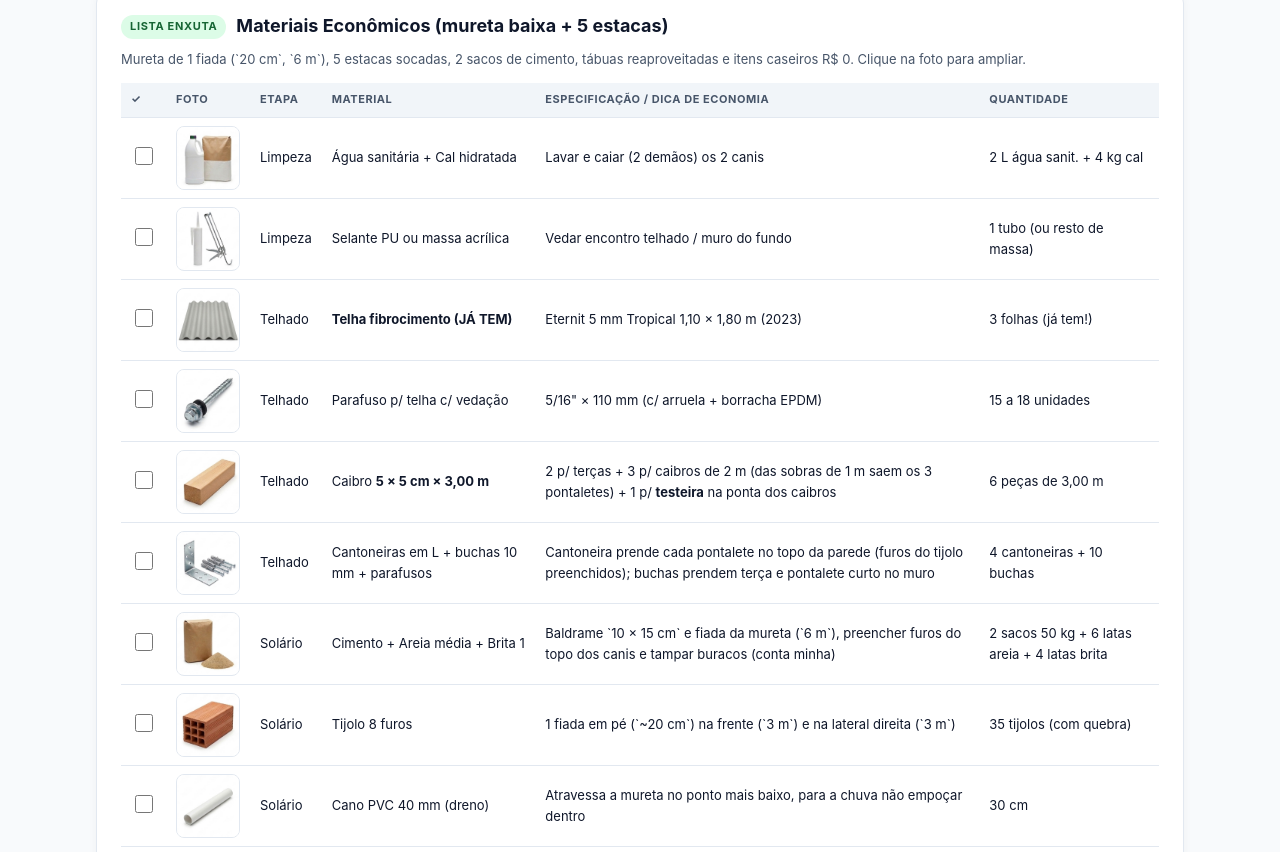
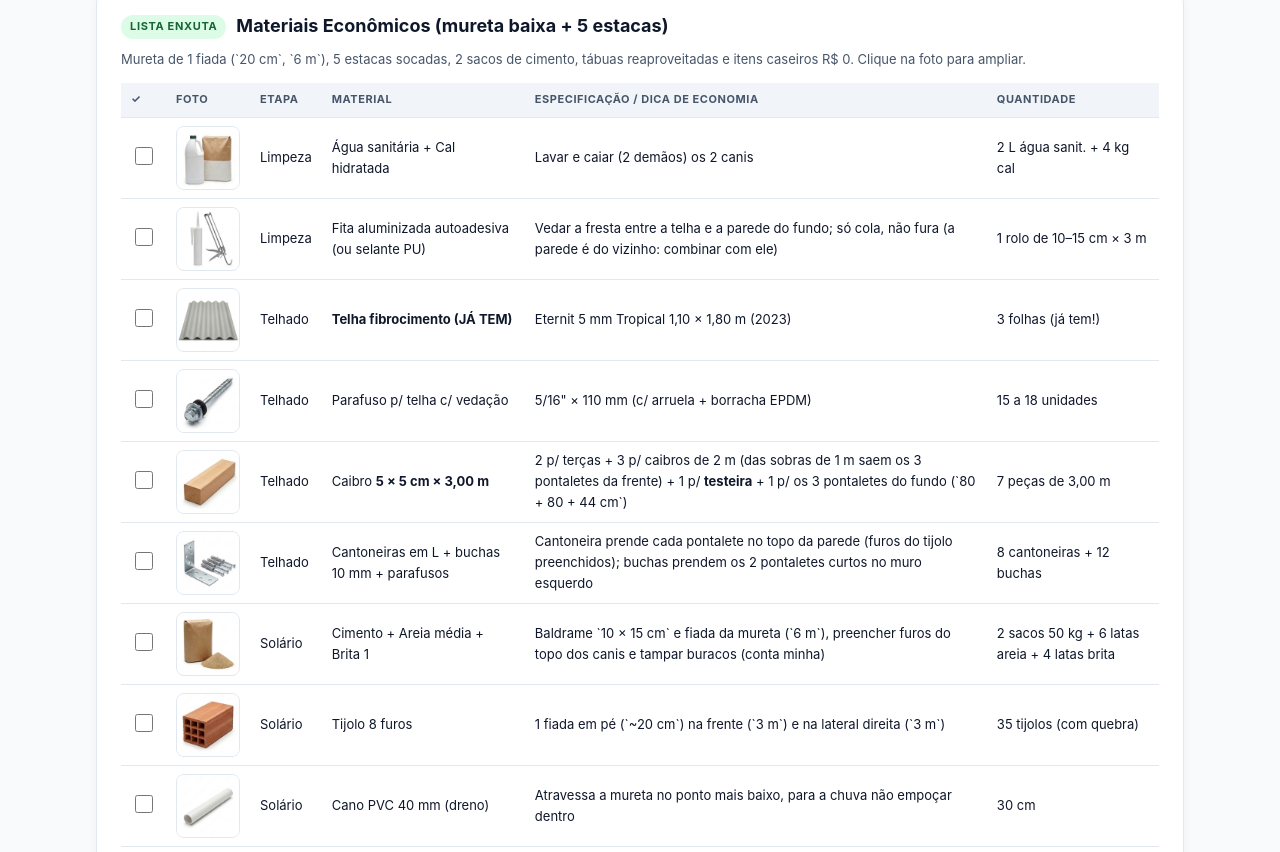
Before and after one commit to douglasmeneses/galinheiro-3d, a plain HTML site: page guia-montagem.html in a window 1280 px wide. Shown: the part 1453-2305 px from the top of the page. Drawn offline with Linux system fonts and the light colour scheme.

Commit message:
Terca do fundo sobre pontaletes proprios, sem furar a parede do vizinho

```diff
--- a/guia-montagem.html
+++ b/guia-montagem.html
@@ -186,11 +186,11 @@
     </thead>
     <tbody>
       <tr><td><input type="checkbox" class="chk"></td><td><img class="mat-thumb" src="img/materiais/agua-sanitaria-cal.jpg" alt="Água sanitária e cal"></td><td>Limpeza</td><td>Água sanitária + Cal hidratada</td><td>Lavar e caiar (2 demãos) os 2 canis</td><td>2 L água sanit. + 4 kg cal</td></tr>
-      <tr><td><input type="checkbox" class="chk"></td><td><img class="mat-thumb" src="img/materiais/selante-pu.jpg" alt="Selante PU"></td><td>Limpeza</td><td>Selante PU ou massa acrílica</td><td>Vedar encontro telhado / muro do fundo</td><td>1 tubo (ou resto de massa)</td></tr>
+      <tr><td><input type="checkbox" class="chk"></td><td><img class="mat-thumb" src="img/materiais/selante-pu.jpg" alt="Selante PU"></td><td>Limpeza</td><td>Fita aluminizada autoadesiva (ou selante PU)</td><td>Vedar a fresta entre a telha e a parede do fundo; só cola, não fura (a parede é do vizinho: combinar com ele)</td><td>1 rolo de 10–15 cm × 3 m</td></tr>
       <tr><td><input type="checkbox" class="chk"></td><td><img class="mat-thumb" src="img/materiais/telha-eternit.jpg" alt="Telha Eternit 5mm"></td><td>Telhado</td><td><b>Telha fibrocimento (JÁ TEM)</b></td><td>Eternit 5 mm Tropical 1,10 × 1,80 m (2023)</td><td>3 folhas (já tem!)</td></tr>
       <tr><td><input type="checkbox" class="chk"></td><td><img class="mat-thumb" src="img/materiais/parafuso-telha.jpg" alt="Parafuso telha EPDM"></td><td>Telhado</td><td>Parafuso p/ telha c/ vedação</td><td>5/16" × 110 mm (c/ arruela + borracha EPDM)</td><td>15 a 18 unidades</td></tr>
-      <tr><td><input type="checkbox" class="chk"></td><td><img class="mat-thumb" src="img/materiais/caibro-madeira.jpg" alt="Caibro 5x5 cm"></td><td>Telhado</td><td>Caibro <b>5 × 5 cm × 3,00 m</b></td><td>2 p/ terças + 3 p/ caibros de 2 m (das sobras de 1 m saem os 3 pontaletes) + 1 p/ <b>testeira</b> na ponta dos caibros</td><td>6 peças de 3,00 m</td></tr>
-      <tr><td><input type="checkbox" class="chk"></td><td><img class="mat-thumb" src="img/materiais/cantoneira-buchas.jpg" alt="Cantoneiras e buchas 10mm"></td><td>Telhado</td><td>Cantoneiras em L + buchas 10 mm + parafusos</td><td>Cantoneira prende cada pontalete no topo da parede (furos do tijolo preenchidos); buchas prendem terça e pontalete curto no muro</td><td>4 cantoneiras + 10 buchas</td></tr>
+      <tr><td><input type="checkbox" class="chk"></td><td><img class="mat-thumb" src="img/materiais/caibro-madeira.jpg" alt="Caibro 5x5 cm"></td><td>Telhado</td><td>Caibro <b>5 × 5 cm × 3,00 m</b></td><td>2 p/ terças + 3 p/ caibros de 2 m (das sobras de 1 m saem os 3 pontaletes da frente) + 1 p/ <b>testeira</b> + 1 p/ os 3 pontaletes do fundo (`80 + 80 + 44 cm`)</td><td>7 peças de 3,00 m</td></tr>
+      <tr><td><input type="checkbox" class="chk"></td><td><img class="mat-thumb" src="img/materiais/cantoneira-buchas.jpg" alt="Cantoneiras e buchas 10mm"></td><td>Telhado</td><td>Cantoneiras em L + buchas 10 mm + parafusos</td><td>Cantoneira prende cada pontalete no topo da parede (furos do tijolo preenchidos); buchas prendem os 2 pontaletes curtos no muro esquerdo</td><td>8 cantoneiras + 12 buchas</td></tr>
       <tr><td><input type="checkbox" class="chk"></td><td><img class="mat-thumb" src="img/materiais/cimento-areia.jpg" alt="Cimento e areia"></td><td>Solário</td><td>Cimento + Areia média + Brita 1</td><td>Baldrame `10 × 15 cm` e fiada da mureta (`6 m`), preencher furos do topo dos canis e tampar buracos (conta minha)</td><td>2 sacos 50 kg + 6 latas areia + 4 latas brita</td></tr>
       <tr><td><input type="checkbox" class="chk"></td><td><img class="mat-thumb" src="img/materiais/tijolo-8-furos.jpg" alt="Tijolo 8 furos"></td><td>Solário</td><td>Tijolo 8 furos</td><td>1 fiada em pé (`~20 cm`) na frente (`3 m`) e na lateral direita (`3 m`)</td><td>35 tijolos (com quebra)</td></tr>
       <tr><td><input type="checkbox" class="chk"></td><td><img class="mat-thumb" src="img/materiais/cano-pvc-40mm.jpg" alt="Cano PVC 40mm"></td><td>Solário</td><td>Cano PVC 40 mm (dreno)</td><td>Atravessa a mureta no ponto mais baixo, para a chuva não empoçar dentro</td><td>30 cm</td></tr>
@@ -255,7 +255,7 @@
       <li><b>Esvaziar e tirar madeiras velhas:</b> retire todas as tábuas e canos de cima do telhado e também as <b>madeiras escuras antigas apoiadas nos buracos/entalhes das muretas de `1,20 m`</b> (evita cupim, piolho de galinha e escorpiões).</li>
       <li><b>Tampar os buracos das muretas:</b> com a própria massa de cimento que você preparar para os pontaletes, preencha os buracos/entalhes onde ficavam essas madeiras velhas nas paredes dos canis (elimina esconderijos de escorpião).</li>
       <li><b>Organizar o Canil 2:</b> empilhe todas as cerâmicas apenas na <b>metade direita (`0,65 m`)</b> do Canil 2. Deixe a metade esquerda (`0,65 m`) e o Canil 1 vazios.</li>
-      <li><b>Achar e vedar a infiltração:</b> as manchas verdes no fundo dos canis vêm do encontro antigo da telha com o muro. Ao subir o telhado para `2,10 m`, vede o encosto com <b>selante PU / massa acrílica</b>.</li>
+      <li><b>Achar e vedar a infiltração:</b> as manchas verdes no fundo dos canis vêm do encontro antigo da telha com o muro. O telhado novo não encosta na parede do fundo (é do vizinho): fica uma fresta de `~2 cm`. Para a água que escorre pela parede não entrar, cole uma <b>fita aluminizada autoadesiva</b> cobrindo a fresta, metade na parede e metade na telha. Ela só cola, não fura, mas <b>combine antes com o vizinho</b>.</li>
       <li><b>Lavar e passar cal (2 demãos):</b> escove piso e paredes com água + água sanitária, enxágue e deixe secar. Passe <b>2 demãos de cal hidratada</b> e aguarde <b>24 h de secagem</b>.</li>
       <li><b>Desratização prévia:</b> se as bolinhas no patamar forem fezes de rato, faça o controle e recolha todas as iscas antes de soltar as aves.</li>
     </ol>
@@ -286,7 +286,8 @@
           <ul>
             <li>Preencha com massa 2:1 os furos abertos dos tijolos no topo das paredes de `1,20 m` (`z = 1,00 m`) e fixe com cantoneira em L <b>2 pontaletes de `~66 cm`</b> (parede do meio e da direita) até atingir **`1,86 m`**.</li>
             <li>Na esquerda (onde o muro tem `1,55 m`), parafuse um <b>3º pontalete curto de `~31 cm`</b> na face interna do muro (de `1,55 m` até `1,86 m`) — <b>não precisa subir tijolo nenhum!</b></li>
-            <li>Fixe a <b>terça do fundo (`2,05 m`)</b> no muro branco, a <b>terça da frente (`1,86 m`)</b> sobre os 3 pontaletes, os <b>3 caibros inclinados (`2,00 m`, `z = 0..1,45 m`)</b> e uma <b>testeira</b> (caibro de `3 m`) pregada na ponta dos 3 caibros, rente por cima — ela dá apoio à telha em toda a largura e reduz o balanço livre para **`~30 cm`**.</li>
+            <li><b>Fundo sem tocar na parede do vizinho:</b> no topo das mesmas 2 paredes, junto ao fundo (a `~2 cm` da parede), fixe com cantoneira em L <b>2 pontaletes de `~80 cm`</b> (de `1,20 m` até `1,99 m`); na esquerda, um <b>pontalete de `~44 cm`</b> no muro de `1,55 m`, como o da frente.</li>
+            <li>Fixe a <b>terça do fundo (`2,05 m`)</b> pregada/parafusada sobre os 3 pontaletes do fundo, a <b>terça da frente (`1,86 m`)</b> sobre os 3 pontaletes, os <b>3 caibros inclinados (`2,00 m`, `z = 0..1,45 m`)</b> e uma <b>testeira</b> (caibro de `3 m`) pregada na ponta dos 3 caibros, rente por cima — ela dá apoio à telha em toda a largura e reduz o balanço livre para **`~30 cm`**.</li>
           </ul>
         </li>
         <li><b>Etapa 1B — Parafusar telhas + Tela `1/2"` nos vãos:</b>
```
Also changed, not shown: quintal-completo.html (+4 -1 lines), img/3d/detalhe-telhado-tela.png, img/3d/etapa-0.png, img/3d/etapa-1a.png, img/3d/etapa-1b.png, img/3d/etapa-2a.png, img/3d/etapa-3.png, 3 other files.
